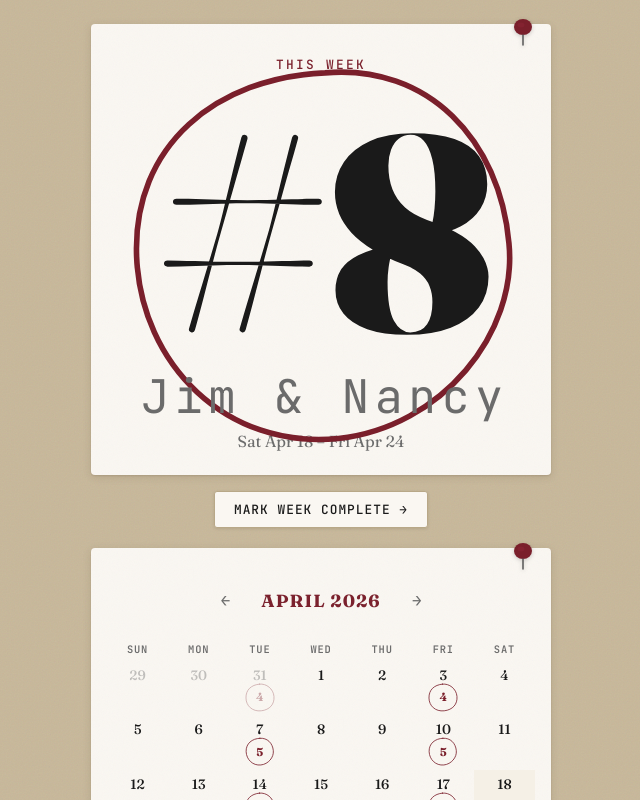
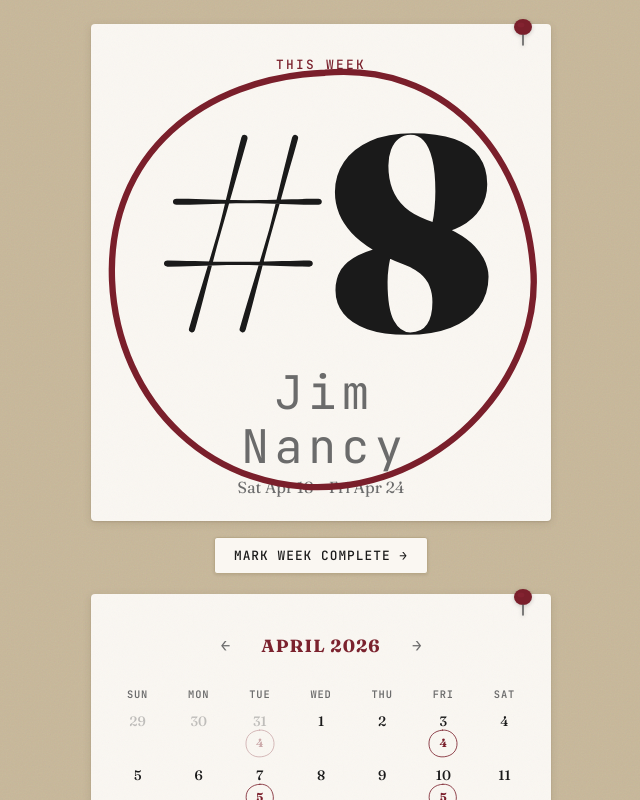
Before and after one commit to Pashovski/calendar, a Vue app: page / in a window 1280 px wide. Shown: the whole page, without its empty margins (319-959 px from the left). Built offline with nearby package versions, Linux system fonts and the light colour scheme.

Commit message:
refactor(ui): update resident data to arrays and stack individual names vertically

```diff
--- a/src/App.vue
+++ b/src/App.vue
@@ -193,7 +193,9 @@ function nextMonth() {
           <HandDrawnCircle :seed="apartment" class="apt-circle">
             <span class="apt-stack">
               <p class="apartment-number">#{{ apartment }}</p>
-              <p v-if="RESIDENTS[apartment]" class="apartment-residents">{{ RESIDENTS[apartment] }}</p>
+              <span v-if="RESIDENTS[apartment]" class="apartment-residents">
+                <span v-for="name in RESIDENTS[apartment]" :key="name" class="apartment-resident">{{ name }}</span>
+              </span>
             </span>
           </HandDrawnCircle>
 
@@ -371,14 +373,21 @@ function nextMonth() {
 }
 
 .apartment-residents {
+  display: inline-flex;
+  flex-direction: column;
+  align-items: center;
   font-family: var(--font-mono);
   font-size: clamp(1rem, 5.8vh, 3rem);
   letter-spacing: 0.12em;
   color: var(--color-ink-muted);
-  white-space: nowrap;
   text-align: center;
+  line-height: 1.15;
   margin-top: -0.4em;
   padding: 0 0.15em;
+}
+
+.apartment-resident {
+  white-space: nowrap;
 }
 
 .range {
--- a/src/lib/residents.ts
+++ b/src/lib/residents.ts
@@ -1,10 +1,10 @@
-export const RESIDENTS: Record<number, string | undefined> = {
-  1: 'John & Shannon',
-  2: 'Paul & Caitlin',
-  3: 'Ann',
-  4: 'Ju Young & Kate',
-  5: 'Otto & Evren',
+export const RESIDENTS: Record<number, string[] | undefined> = {
+  1: ['John', 'Shannon'],
+  2: ['Paul', 'Caitlin'],
+  3: ['Ann'],
+  4: ['Ju Young', 'Kate'],
+  5: ['Otto', 'Evren'],
   6: undefined,
-  7: 'Jeremy',
-  8: 'Jim & Nancy',
+  7: ['Jeremy'],
+  8: ['Jim', 'Nancy'],
 }
```
